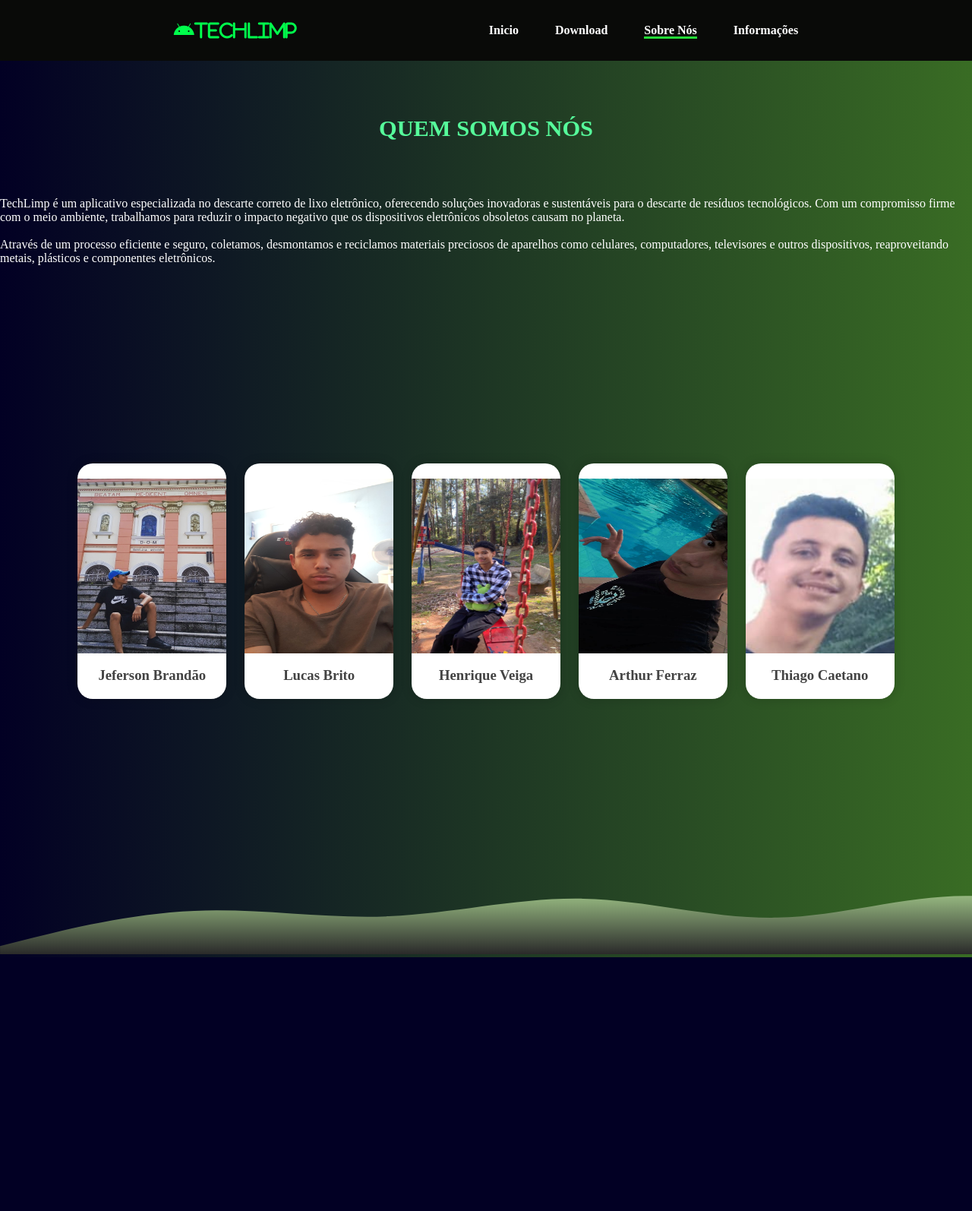
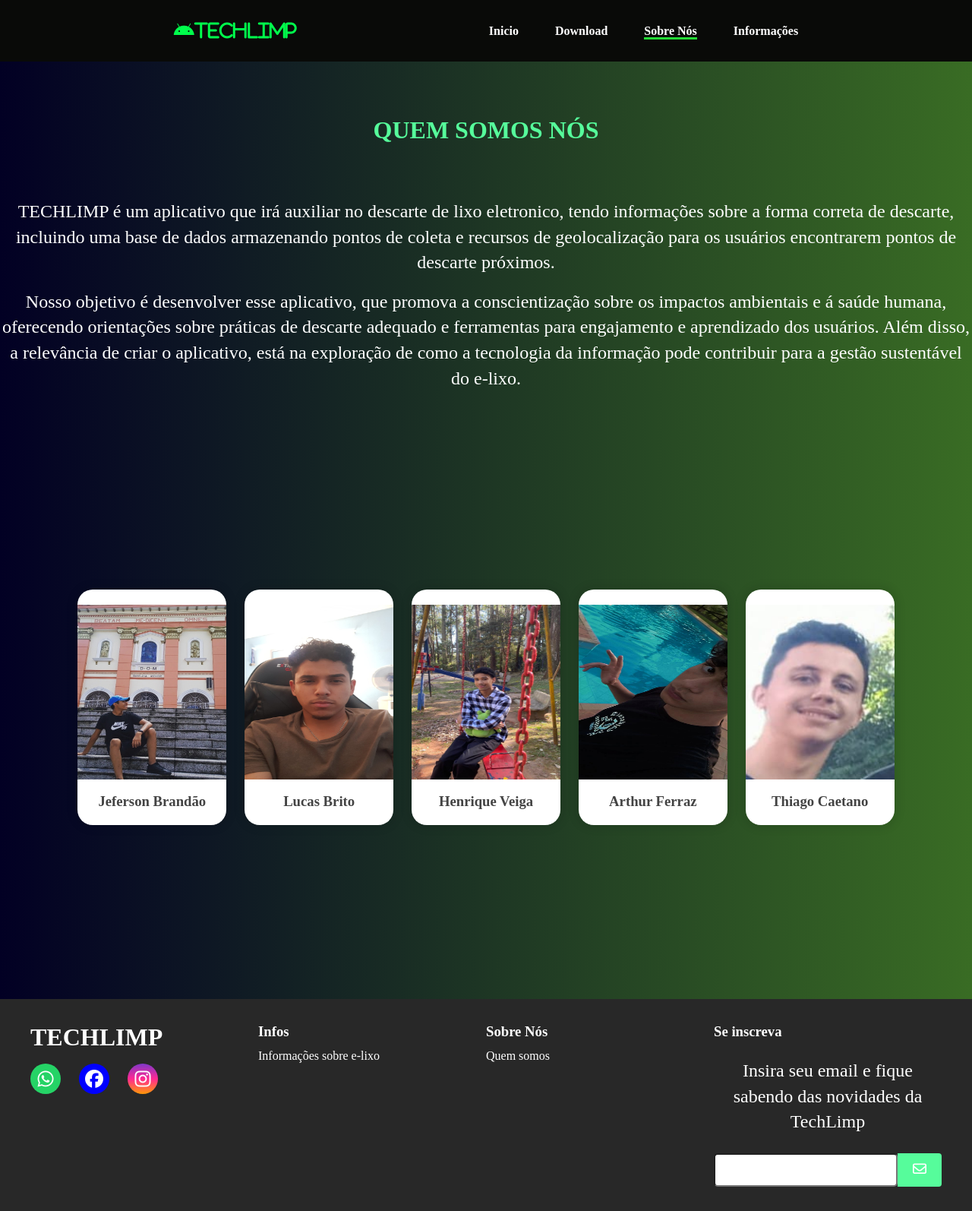
Before and after one commit to ThigasTT/Projeto_TechLimp, a PHP site: page /sobre_nos.html in a window 1280 px wide. Shown: the whole page at 76% size. Before the commit the page ends 1260 px from the top, so only its background shows below. Run offline with PHP 8.4, Linux system fonts and the light colour scheme; some libraries are stand-ins or nearby versions.

Commit message:
Atualização das páginas

```diff
--- a/site_Tech_Limp/download.html
+++ b/site_Tech_Limp/download.html
@@ -68,7 +68,7 @@
 
                     </ul>
 
-                    <button class="btn">Login</button>
+
             </div>
     </header>
 
--- a/site_Tech_Limp/sobre_nos.html
+++ b/site_Tech_Limp/sobre_nos.html
@@ -17,7 +17,8 @@
 <body>
     <header>
         <nav id="nav_bar">
-            <i class="fa-brands fa-android"id="nav_logo">TECHLIMP</i>
+            <a href="index (1).html">
+            <i class="fa-brands fa-android"id="nav_logo">TECHLIMP</i></a>
             <ul id="nav_list">
 
                 <li class="nav_item">
@@ -70,9 +71,9 @@
 <main class="main-info">
 <h1 class="title-nos">QUEM SOMOS NÓS</h1>
 
-<p>TechLimp é um aplicativo especializada no descarte correto de lixo eletrônico, oferecendo soluções inovadoras e sustentáveis para o descarte de resíduos tecnológicos. Com um compromisso firme com o meio ambiente, trabalhamos para reduzir o impacto negativo que os dispositivos eletrônicos obsoletos causam no planeta.<br><br>
-    Através de um processo eficiente e seguro, coletamos, desmontamos e reciclamos materiais preciosos de aparelhos como celulares, computadores, televisores e outros dispositivos, reaproveitando metais, plásticos e componentes eletrônicos.</p>
-
+<p>
+TECHLIMP é um aplicativo que irá auxiliar no descarte de lixo eletronico, tendo informações sobre a forma correta de descarte, incluindo uma base de dados armazenando pontos de coleta e recursos de geolocalização para os usuários encontrarem pontos de descarte próximos.</p><br>
+<p>Nosso objetivo é desenvolver esse aplicativo, que promova a conscientização sobre os impactos ambientais e á saúde humana, oferecendo orientações sobre práticas de descarte adequado e ferramentas para engajamento e aprendizado dos usuários. Além disso, a relevância de criar o aplicativo, está na exploração de como a tecnologia da informação pode contribuir para a gestão sustentável do e-lixo.</p>
 </main>
 
     <section id="menu">
@@ -127,13 +128,65 @@
     </section>
 
     <footer>
-        <img src="images/wave (3).svg" id="wave-img" alt="">
+        <div id="footer-content">
+          <div id="footer-contacts">
+              <h1>TECHLIMP</h1>
+
+              <div id="footer_social_media">
+                  <a href="#" class="footer-link" id="whatsapp">
+                      <i class="fa-brands fa-whatsapp"></i>
+
+                  </a>
+                  <a href="#" class="footer-link" id="facebook">
+                      <i class="fa-brands fa-facebook"></i>
+
+                  </a>
+                  <a href="#" class="footer-link" id="instagram">
+                      <i class="fa-brands fa-instagram"></i>
+
+                  </a>
 
 
-                 </div>
+              </div>
+          </div>
+          <ul class="footer-list">
+              <li>
+                  <h3>Infos</h3>
+              </li>
+              <li>
+              <a href="informações.html" class="footer-link">Informações sobre e-lixo</a>
+              </li>
+          </ul>
 
-         </div>
-     </footer>
+          <ul class="footer-list">
+              <li>
+                  <h3>Sobre Nós</h3>
+              </li>
+              <li>
+              <a href="sobre_nos.html" class="footer-link">Quem somos</a>
+              </li>
+          </ul>
+          <div class="footer-subscribe">
+              <h3>Se inscreva</h3>
+
+              <p class="p">Insira seu email e fique sabendo das novidades da TechLimp</p>
+
+              <div id="input">
+                  <input type="email" id="email">
+                  <button>
+                      <i class="fa-regular fa-envelope"></i>
+                  </button>
+              </div>
+
+          </div>
+
+        </div>
+
+
+
+
+
+      </footer>
 
 
 </body>
--- a/site_Tech_Limp/styles/footer.css
+++ b/site_Tech_Limp/styles/footer.css
@@ -80,7 +80,7 @@
     gap: 1.5rem;
 }
 
-.footer-subscribe p {
+.footer-subscribe .p {
     color: white;
 }
 
--- a/site_Tech_Limp/styles/sobre_nos.css
+++ b/site_Tech_Limp/styles/sobre_nos.css
@@ -4,6 +4,12 @@
     align-items: center;
     justify-content: center;
     min-height: 100vh;
+}
+
+p{
+    text-align: center;
+    font-size: 1.5rem;
+    line-height: 1.4;
 }
 
 #snickers{
@@ -15,7 +21,7 @@
 }
 .title-nos{
     text-align: center;
-    font-size: 1.9rem;
+    font-size: 2.0rem;
     color: rgb(86, 252, 155) ;
     padding: 2rem 2.5rem;
     margin: 2.5rem 0;
```
